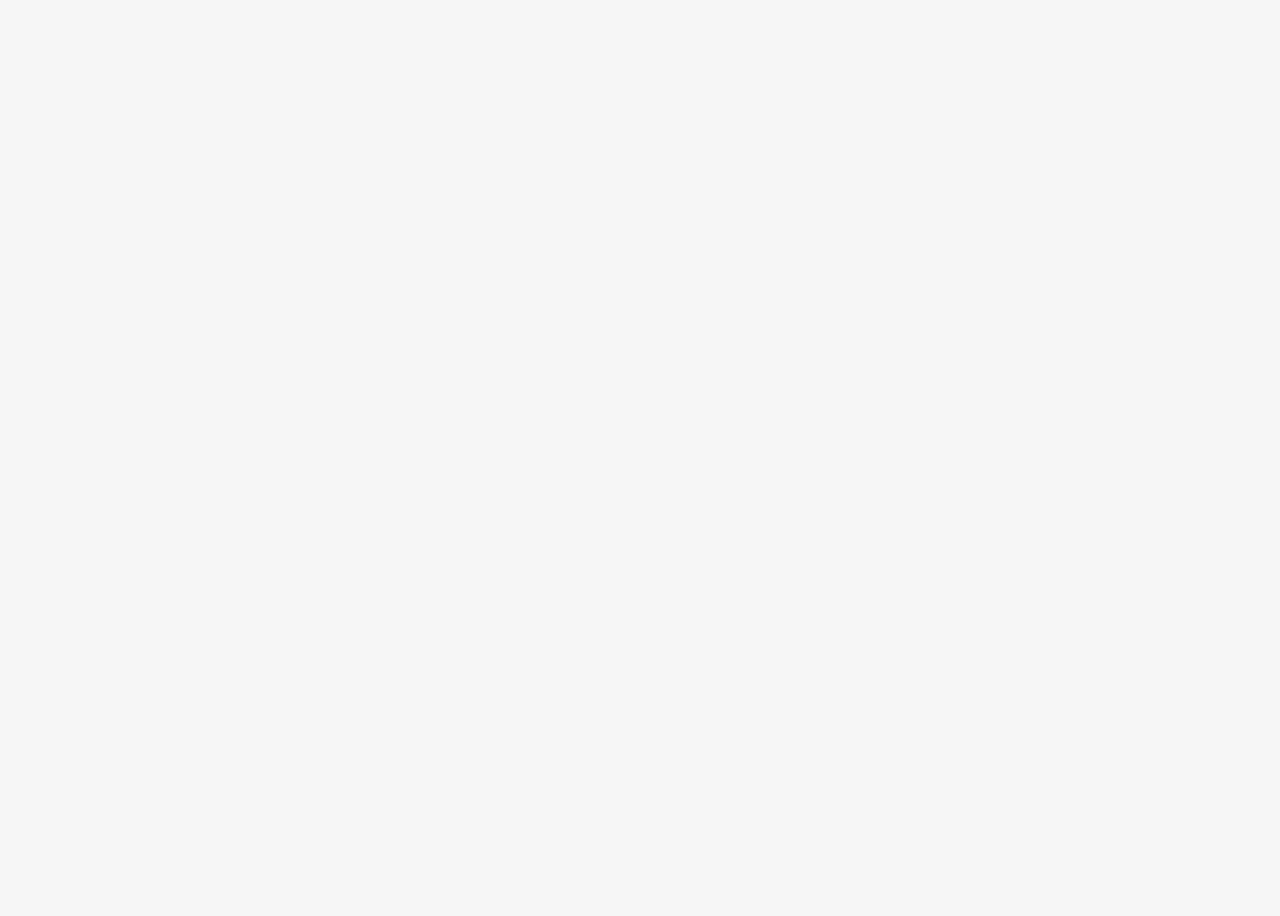
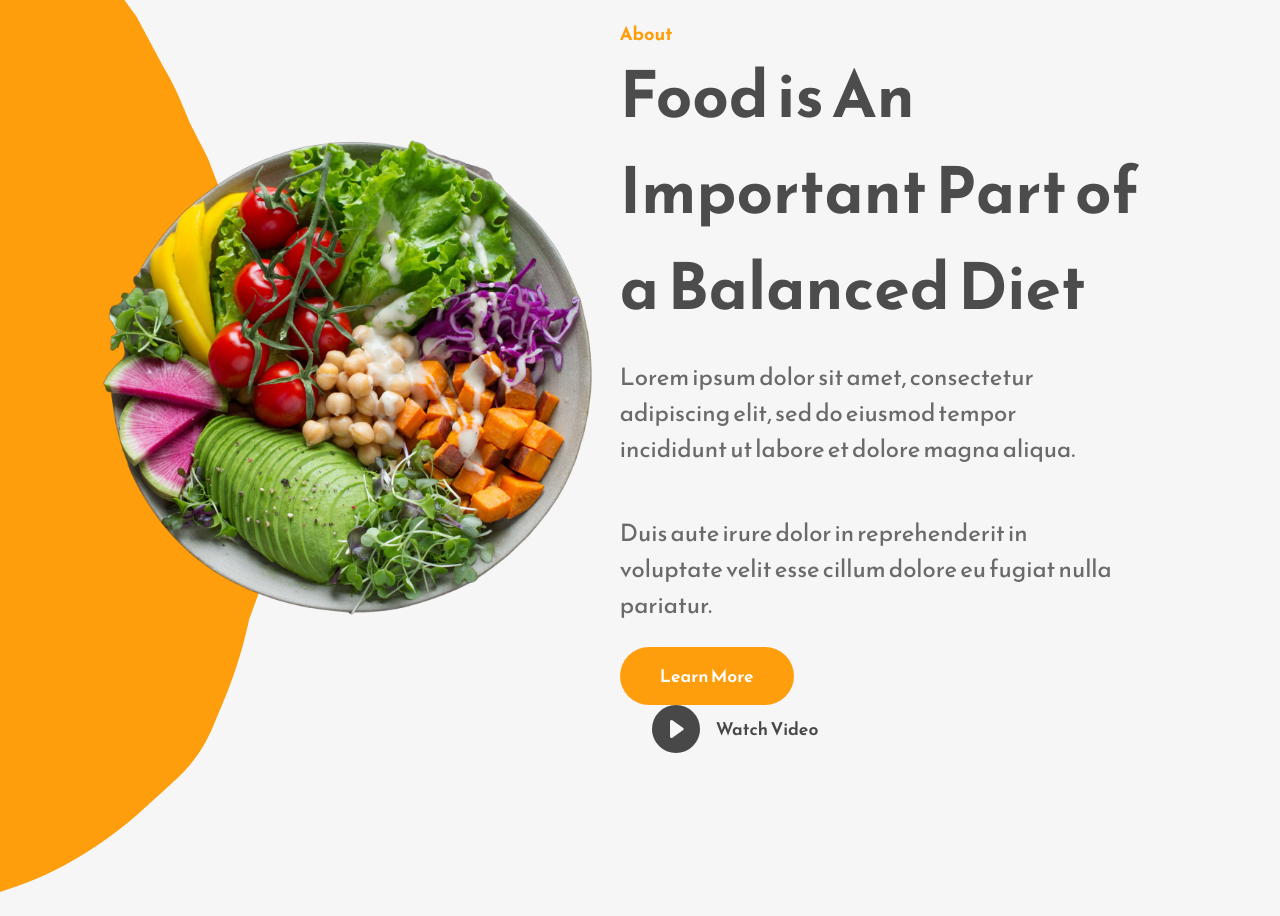
Before and after one commit to johnpmeyer/WeddingWebsite, a React (Create React App) app in the folder weddding_website/: page / in a window 1280 px wide. Shown: the part 1300-2216 px from the top of the page. Before the commit the page ends 1000 px from the top, so only its background shows below. Built offline with nearby package versions, Linux system fonts and the light colour scheme.

Commit message:
Adding about section

```diff
--- a/weddding_website/src/App.js
+++ b/weddding_website/src/App.js
@@ -1,10 +1,12 @@
 import './App.css';
 import Home from './Components/Home';
+import About from './Components/About';
 
 function App() {
   return (
     <div className="App">
      <Home />
+     <About />
     </div>
   );
 }
--- /dev/null
+++ b/weddding_website/src/components/About.js
@@ -0,0 +1,33 @@
+import React from 'react';
+import AboutBackground from "../Assets/about-background.png";
+import AboutBackgroundImage from "../Assets/about-background-image.png";
+import { BsFillPlayCircleFill } from 'react-icons/bs';
+
+const About = () => {
+  return (
+    <div className="about-section-container">
+        <div className="about-background-image-container">
+            <img src={AboutBackground} alt=""/>
+        </div>
+        <div className="about-section-image-container">
+            <img src={AboutBackgroundImage} alt=""/>
+        </div>
+        <div className="about-section-text-container">
+            <p className="primary-subheading">About</p>
+            <h1 className="primary-heading">Food is An Important Part of a Balanced Diet</h1>
+            <p className="primary-text">
+            Lorem ipsum dolor sit amet, consectetur adipiscing elit, sed do eiusmod tempor incididunt ut labore et dolore magna aliqua.
+            </p>
+            <p className="primary-text">
+            Duis aute irure dolor in reprehenderit in voluptate velit esse cillum dolore eu fugiat nulla pariatur.
+            </p>
+            <div className="about-button-container">
+                <button className="secondary-button">Learn More</button>
+                <button className="watch-video-button"><BsFillPlayCircleFill/> Watch Video</button>
+            </div>
+        </div>
+    </div>
+  )
+}
+
+export default About
```
